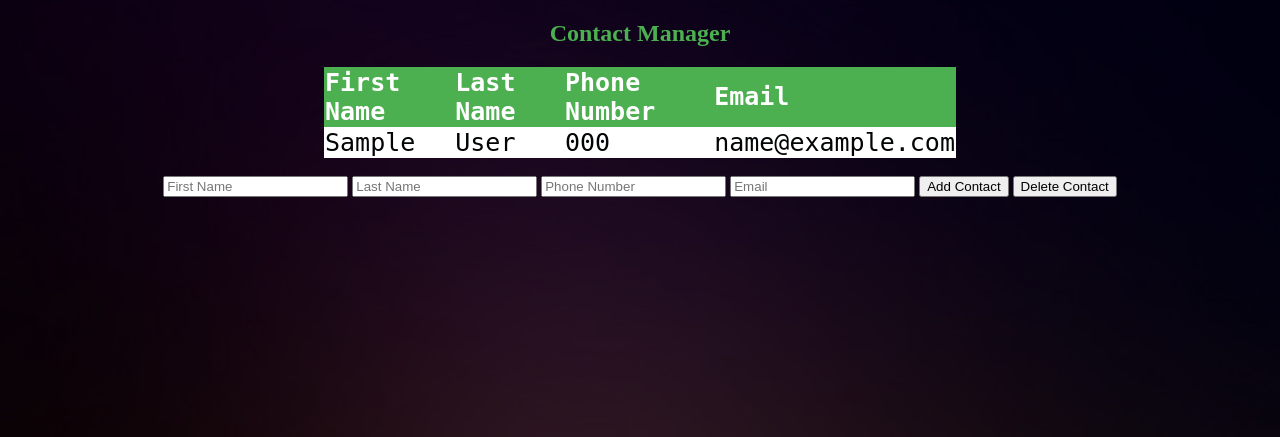
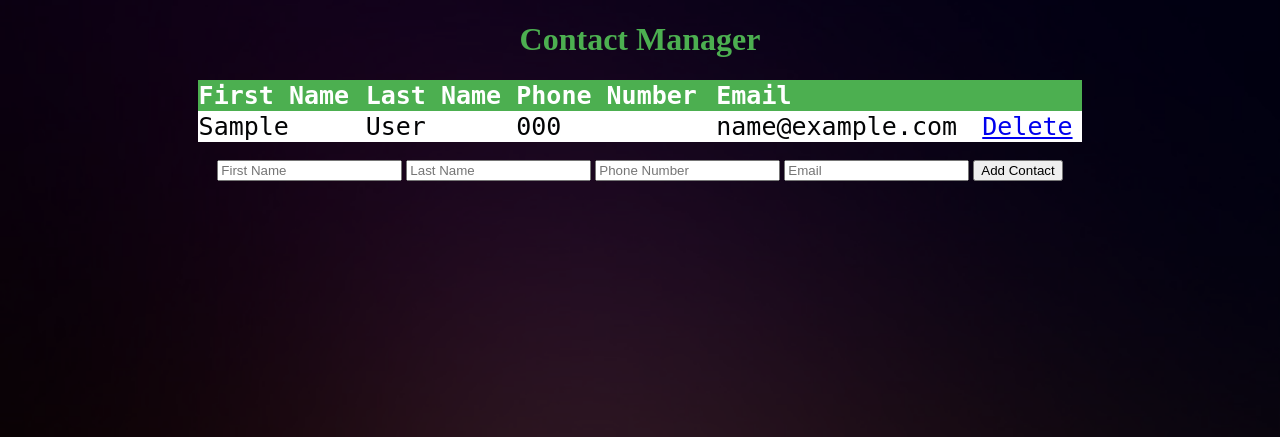
Before and after one commit to MattRayWeinert/ContactManager, a PHP site: page /home.php in a window 1280 px wide. Shown: the top 437 px of the page. Run offline with PHP 8.4, Linux system fonts and the light colour scheme; the visitor is signed in with stand-in values (Sample User, id 1); tables that the repository leaves empty or names only in its code hold one stand-in row (values such as "Sample post").

Commit message:
Add files via upload

```diff
--- a/home.php
+++ b/home.php
@@ -22,7 +22,7 @@ function addContact()
 
   var myJSON = JSON.stringify(json);
 
-  xhr.open("POST", "http://www.ucfconman.com/addContact.php", true);
+  xhr.open("POST", "http://www.ucfconman.com/API/addContact.php", true);
   xhr.setRequestHeader("Content-type", "application/json");
   xhr.send(myJSON);
 
@@ -32,6 +32,16 @@ function addContact()
   document.getElementById('email').value='';
   location.reload();
 }
+//function deleteContact()
+
+//function searchContact()
+
+//function logout() [logs user out upon closing browser window]
+
+window.onunload = function ()
+{
+  <?php session_unset(); session_destroy();?>
+}
 </script>
 
  <title>Home</title>
@@ -40,7 +50,7 @@ function addContact()
     table
     {
     border-collapse: collapse;
-    width: 50%;
+    width: 70%;
     color: #030405;
     font-family: monospace;
     font-size: 25px;
@@ -64,13 +74,14 @@ function addContact()
 </style>
 </head>
 <body>
- <h2 class="header" style="color: #4CAF50">Contact Manager</h2>
+ <h1 class="header" style="color: #4CAF50">Contact Manager</h1>
  <table>
  <tr>
   <th>First Name</th>
   <th>Last Name</th>
   <th>Phone Number</th>
   <th>Email</th>
+  <th></th>
  </tr>
  <?php
   $conn = mysqli_connect("localhost", "unit_conman", "qwerty101", "unit_database");
@@ -82,15 +93,21 @@ function addContact()
   $result = $conn->query($sql);
   if ($result->num_rows > 0) {
     // output data of each row
-   while($row = $result->fetch_assoc()) {
+    while($row = $result->fetch_assoc()) {
     if($id == $row["id"]) {
-        echo "<tr><td>" . $row["firstName"]. "</td><td>" . $row["lastName"] . "</td><td>"
-        . $row["phoneNumber"]. "</td><td>" . $row["email"]. "</td></tr>";
+        echo "<tr><td>" . $row["firstName"] . "</td><td>" . $row["lastName"] . "</td><td>"
+        . $row["phoneNumber"]. "</td><td>" . $row["email"]. "</td><td><a href=\"API\deleteContact.php?id=".$row['id']."&firstName=".$row['firstName']."&lastName=".$row['lastName']."\">Delete</a></td></tr>";
       }
 }
+
 echo "</table>";
 } else { echo "0 results"; }
 $conn->close();
+
+function getRequestInfo()
+{
+  return json_decode(file_get_contents('php://input'), true);
+}
 ?>
 </table>
 <br>
@@ -100,7 +117,6 @@ $conn->close();
     <input type="text" id="phoneNumber" placeholder="Phone Number">
     <input type="text" id="email" placeholder="Email">
     <button type="button" id="addContactButton" onclick="addContact();"> Add Contact </button>
-    <button type="button" id="addContactButton" onclick="deleteContact();"> Delete Contact </button>
 </div>
 </body>
 </html>
```
